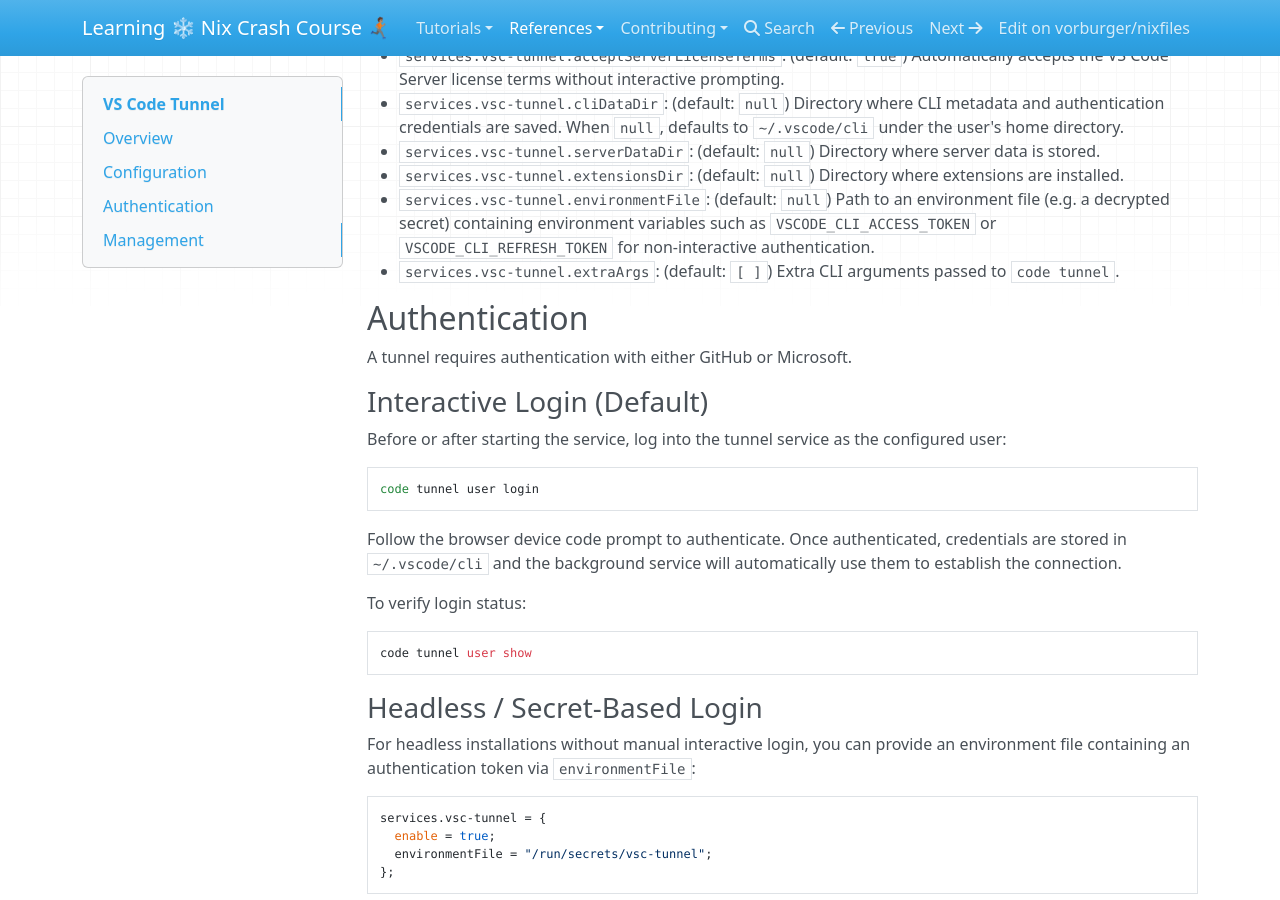
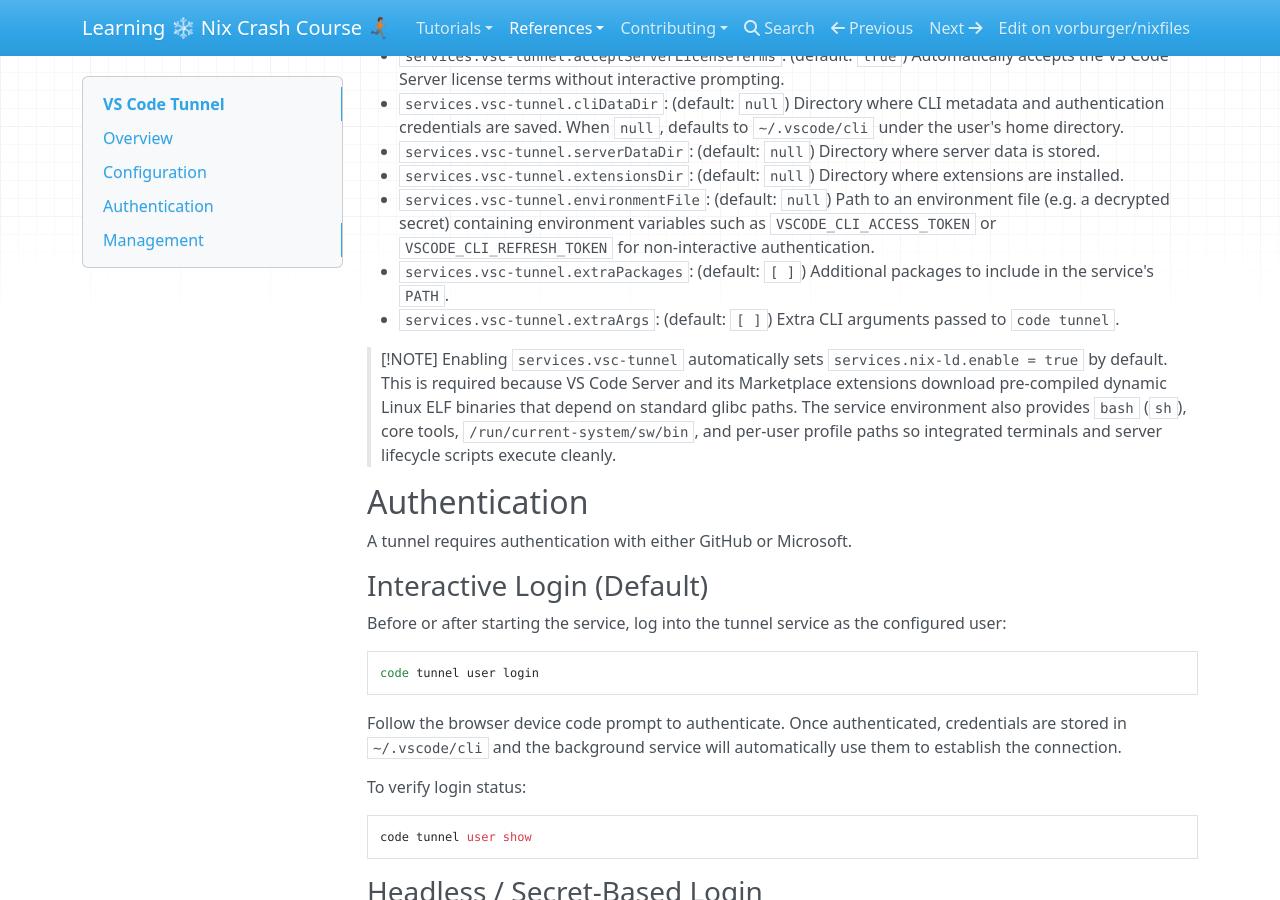
Before and after one commit to vorburger/nixfiles, an MkDocs documentation site: the page built from docs/docs/reference/vsc-tunnel.md, in a window 1280 px wide and 900 px high, scrolled down 722 px. Built offline with MkDocs 1.6.1, drawn with Linux system fonts in a browser that asks for light colours; nearby versions of some CDN libraries.

Commit message:
fix: VSC Tunnel Service

```diff
--- a/docs/docs/reference/vsc-tunnel.md
+++ b/docs/docs/reference/vsc-tunnel.md
@@ -30,7 +30,11 @@ services.vsc-tunnel = {
 - `services.vsc-tunnel.serverDataDir`: (default: `null`) Directory where server data is stored.
 - `services.vsc-tunnel.extensionsDir`: (default: `null`) Directory where extensions are installed.
 - `services.vsc-tunnel.environmentFile`: (default: `null`) Path to an environment file (e.g. a decrypted secret) containing environment variables such as `VSCODE_CLI_ACCESS_TOKEN` or `VSCODE_CLI_REFRESH_TOKEN` for non-interactive authentication.
+- `services.vsc-tunnel.extraPackages`: (default: `[ ]`) Additional packages to include in the service's `PATH`.
 - `services.vsc-tunnel.extraArgs`: (default: `[ ]`) Extra CLI arguments passed to `code tunnel`.
+
+> [!NOTE]
+> Enabling `services.vsc-tunnel` automatically sets `services.nix-ld.enable = true` by default. This is required because VS Code Server and its Marketplace extensions download pre-compiled dynamic Linux ELF binaries that depend on standard glibc paths. The service environment also provides `bash` (`sh`), core tools, `/run/current-system/sw/bin`, and per-user profile paths so integrated terminals and server lifecycle scripts execute cleanly.
 
 ## Authentication
 
```
Also changed, not shown: 1 other file.
